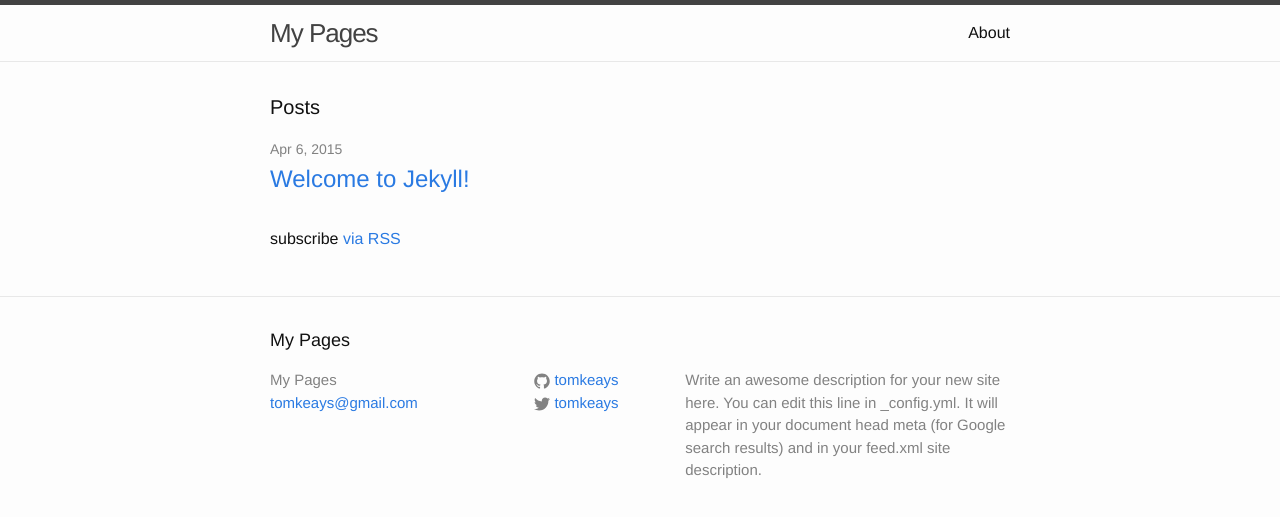
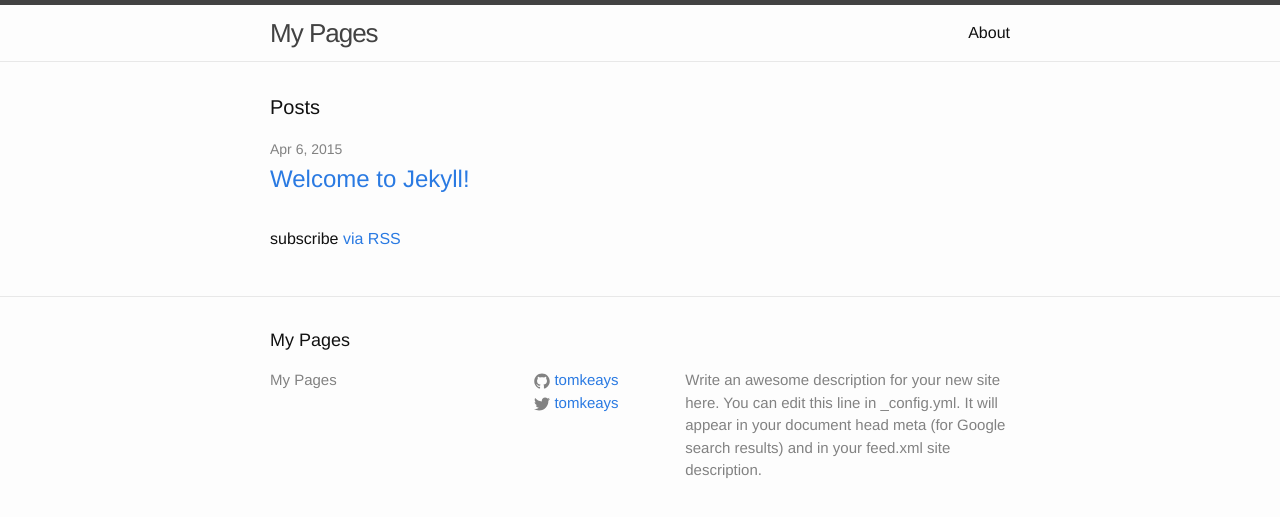
Before and after one commit to tomkeays/pages, a Jekyll site: the page built from index.html, in a window 1280 px wide. Shown: the top 517 px of the page. Built offline with Jekyll 4.4.1, drawn with Linux system fonts in a browser that asks for light colours.

Commit message:
update _config.yml

```diff
--- a/_config.yml
+++ b/_config.yml
@@ -1,6 +1,6 @@
 # Site settings
 title: My Pages
-email: tomkeays@gmail.com
+# email: tomkeays@gmail.com
 description: > # this means to ignore newlines until "baseurl:"
   Write an awesome description for your new site here. You can edit this
   line in _config.yml. It will appear in your document head meta (for
@@ -12,4 +12,4 @@
 
 # Build settings
 markdown: kramdown
-pygments: true
+highlighter: true
```
